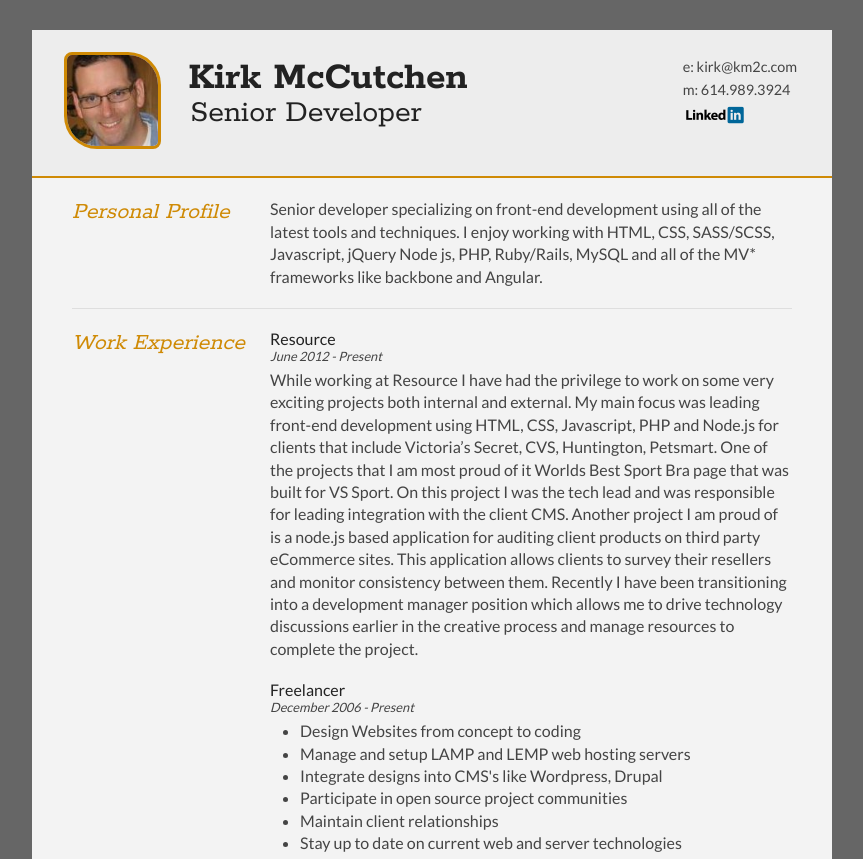
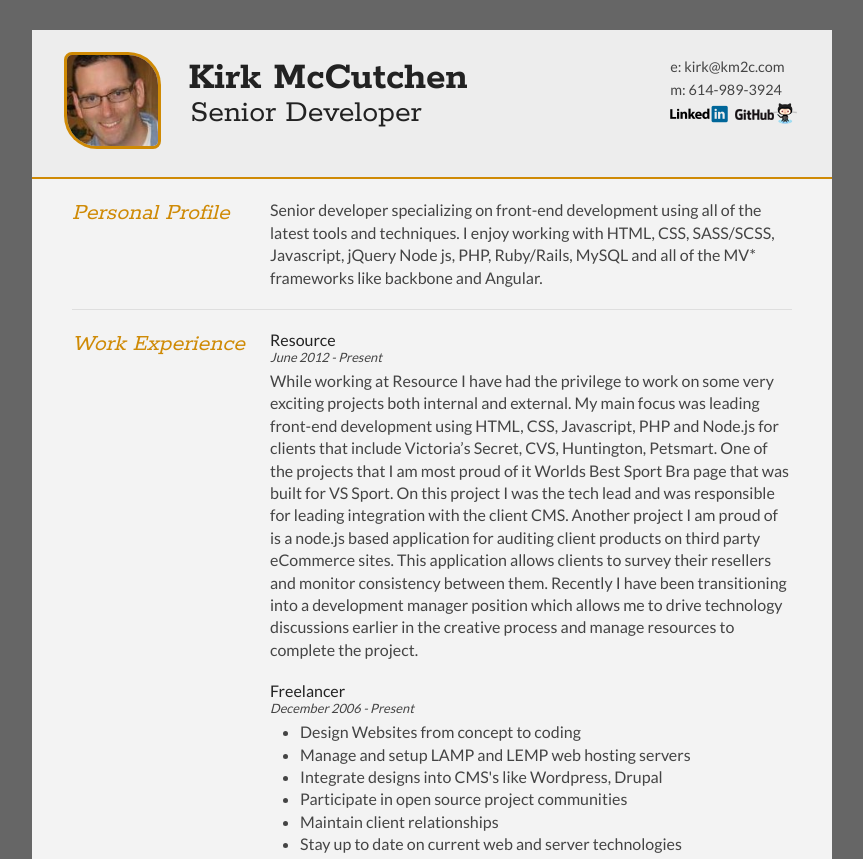
Before and after one commit to km2c/resume, a website: page app/index.html in a window 1280 px wide. Shown: the top 859 px of the page, without its empty margins (208-1071 px from the left). Drawn offline with nearby package versions, Linux system fonts and the light colour scheme; files that its build step writes are made by us from their sources.

Commit message:
add social icons

```diff
--- a/app/index.html
+++ b/app/index.html
@@ -39,9 +39,12 @@
 
                 <div id="contactDetails" class="quickFade delayFour">
                     <ul>
-                        <li>e: <a href="mailto:kirk@km2c.com.com" target="_blank">kirk@km2c.com</a></li>
-                        <li>m: <a href="tel:6149893924">614.989.3924</a></li>
-                        <li><a href="http://www.linkedin.com/in/kirkmcc/" class="icons in" target="_blank"></a></li>
+                        <li>e: <a href="" id="email"></a></li>
+                        <li>m: <a href="" id="phone"></a></li>
+                        <li>
+                            <a href="http://www.linkedin.com/in/kirkmcc/" class="icons in" target="_blank"></a>
+                            <a href="https://github.com/km2c" class="icons gh" target="_blank"></a>
+                        </li>
                     </ul>
                 </div>
                 <div class="clear"></div>
--- a/app/scripts/main.js
+++ b/app/scripts/main.js
@@ -3,13 +3,29 @@
 var km2c = {
     links: function(link){
         window.open(link, '_blank');
+    },
+    mailMe: function(){
+        var emailAddress = ['kirk', '@', 'km2c.com'].join(''),
+            emailElement = document.getElementById('email');
+        emailElement.innerHTML = emailAddress;
+        emailElement.setAttribute('href', 'mailto:' +  emailAddress);
+    },
+    callMe: function(){
+        var phoneNumber = ['614', '989','3924'].join('-'),
+            phoneElement = document.getElementById('phone');
+        phoneElement.innerHTML = phoneNumber;
+        phoneElement.setAttribute('href', 'tel:' +  phoneNumber);
     }
 };
 
-$(function(){
-    $('.projects').on('click', 'a', function(e){
-        e.preventDefault();
-        var link = $(this).data('link');
-        km2c.links(link);
-    });
+
+$('.projects').on('click', 'a', function(e){
+    e.preventDefault();
+    var link = $(this).data('link');
+    km2c.links(link);
 });
+
+window.addEventListener('load', function() {
+    km2c.mailMe();
+    km2c.callMe();
+});
--- a/app/styles/lib/_icons.scss
+++ b/app/styles/lib/_icons.scss
@@ -1,9 +1,12 @@
 .icons {
-    background: url("../images/in.png") no-repeat;
+    background: url("../images/icons.png") no-repeat;
     display: inline-block;
-    height: 23px;
-    width: 64px;
+    height: 24px;
+    width: 62px;
     &.in {
-        background-position: 0 -20px;
+        background-position: 0 2px;
+    }
+    &.gh {
+        background-position: 0 -29px;
     }
 }
```
Also changed, not shown: app/favicon.ico (deleted), app/images/icons.png (added).
